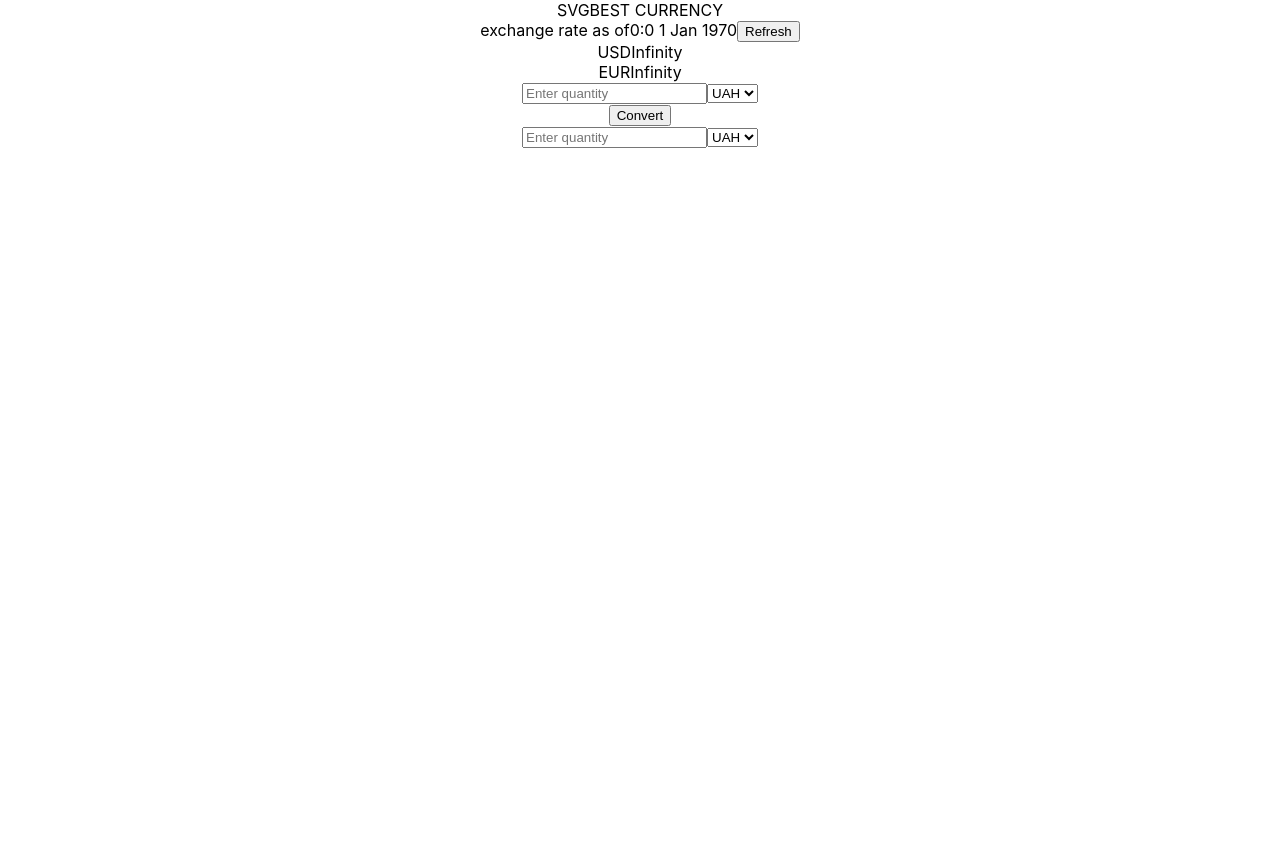
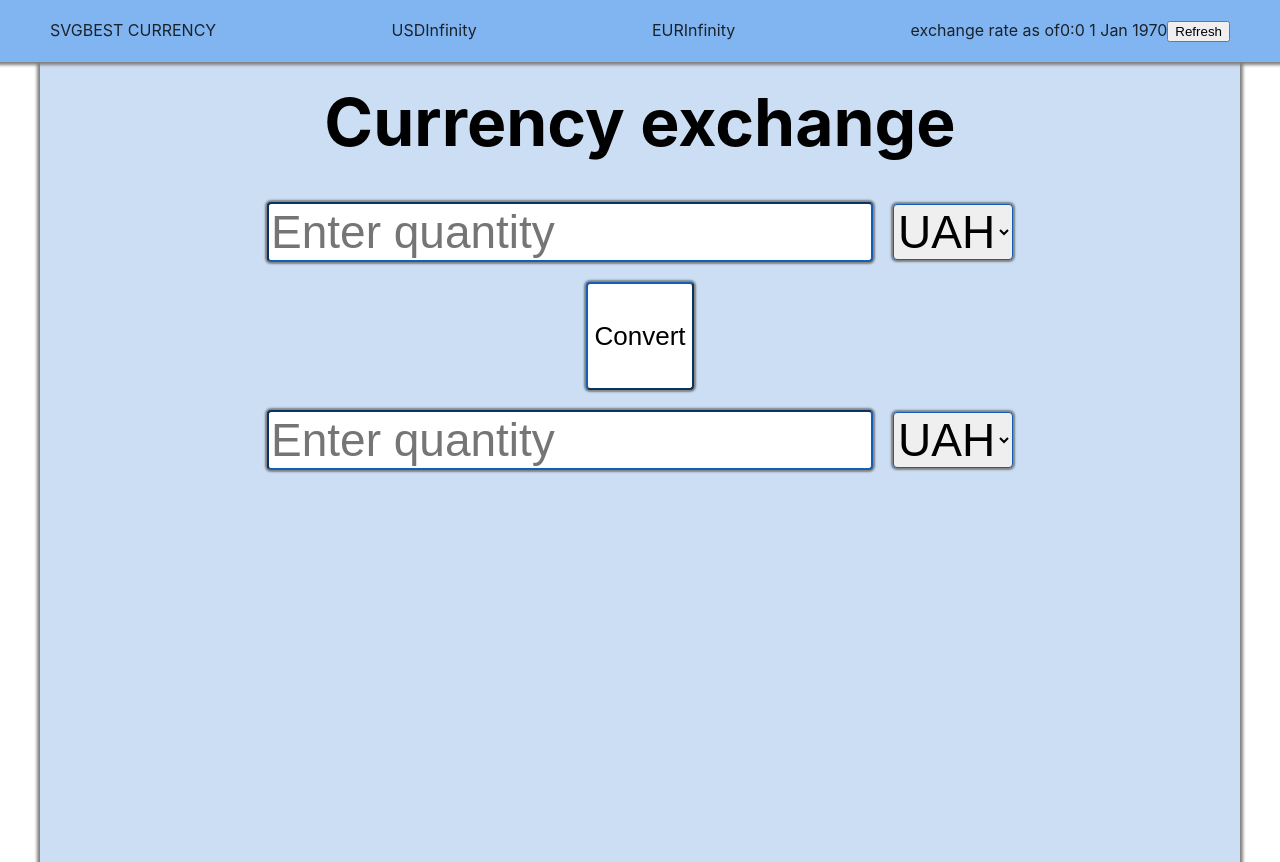
Before and after one commit to seacat271/converter, a React (Create React App) app: page / in a window 1280 px wide. Before the commit the page ends 800 px from the top, so only its background shows below. Built offline with nearby package versions, Linux system fonts and the light colour scheme; no server answers.

Commit message:
add style

```diff
--- a/package.json
+++ b/package.json
@@ -9,7 +9,10 @@
     "axios": "^1.1.2",
     "react": "^18.2.0",
     "react-dom": "^18.2.0",
+    "react-icons": "^4.6.0",
+    "react-loader-spinner": "^5.3.4",
     "react-scripts": "5.0.1",
+    "styled-components": "^5.3.6",
     "web-vitals": "^2.1.4"
   },
   "scripts": {
--- a/src/App.css
+++ /dev/null
@@ -1,38 +0,0 @@
-.App {
-  text-align: center;
-}
-
-.App-logo {
-  height: 40vmin;
-  pointer-events: none;
-}
-
-@media (prefers-reduced-motion: no-preference) {
-  .App-logo {
-    animation: App-logo-spin infinite 20s linear;
-  }
-}
-
-.App-header {
-  background-color: #282c34;
-  min-height: 100vh;
-  display: flex;
-  flex-direction: column;
-  align-items: center;
-  justify-content: center;
-  font-size: calc(10px + 2vmin);
-  color: white;
-}
-
-.App-link {
-  color: #61dafb;
-}
-
-@keyframes App-logo-spin {
-  from {
-    transform: rotate(0deg);
-  }
-  to {
-    transform: rotate(360deg);
-  }
-}
--- a/src/App.js
+++ b/src/App.jsx
@@ -1,6 +1,6 @@
-import { Header } from './components/Header/Header';
+import { Header } from './components/AppBar/AppBar';
 import {MainBody} from './components/MainPage/MainPage';
-import './App.css';
+
 import { useEffect, useState } from "react";
 import {FetchCurrency} from "./helpers/FetchCurrency"
 
@@ -39,10 +39,13 @@ function App() {
 
 
   return (
-    <div className="App">
+    <>
         <Header currencyUSD={currencyUSD} currencyEUR={currencyEUR} timestamp={timestamp}/>
-        <MainBody currencyUSD={currencyUSD} currencyEUR={currencyEUR}/>
-    </div>
+
+          <MainBody currencyUSD={currencyUSD} currencyEUR={currencyEUR}/>
+
+
+    </>
   );
 }
 
--- /dev/null
+++ b/src/App.styled.jsx
@@ -0,0 +1 @@
+import styled from "styled-components";
--- a/src/components/Header/Header.jsx
+++ b/src/components/AppBar/AppBar.jsx
@@ -1,4 +1,4 @@
-
+import {AppBar, Container} from "./AppBar.styled"
 
 function timeConverter(UNIX_timestamp){
     const a = new Date(UNIX_timestamp * 1000);
@@ -20,18 +20,13 @@ export const Header = ({currencyUSD, currencyEUR, timestamp, handleRefresh}) =>
 
     const currencyTime = timeConverter(timestamp)
     return (
-        <header>
-            <div>
+        <AppBar>
+            <Container>
                 <div>
                     <span>SVG</span>
                     <span>BEST CURRENCY</span>
                 </div>
-          <div>
-            <span>exchange rate as of</span>
-            <span>{currencyTime}</span>
-            <button type="submit" onClick={handleRefresh}>Refresh</button>
-          </div>
-            <div>
+                <div>
                     <span>USD</span>
                     <span>{1/currencyUSD}</span>
                 </div>
@@ -39,8 +34,13 @@ export const Header = ({currencyUSD, currencyEUR, timestamp, handleRefresh}) =>
                     <span>EUR</span>
                     <span>{1/currencyEUR}</span>
                 </div>
-            </div>
+          <div>
+            <span>exchange rate as of</span>
+            <span>{currencyTime}</span>
+            <button type="submit" onClick={handleRefresh}>Refresh</button>
+          </div>
+            </Container>
 
-        </header>
+        </AppBar>
     )
 }
--- /dev/null
+++ b/src/components/AppBar/AppBar.styled.jsx
@@ -0,0 +1,25 @@
+import styled from "styled-components"
+
+
+export const AppBar = styled.header`
+padding: 10px;
+background-color: #80b5f2;
+color: #1b222a;
+box-shadow: 0px 0px 3px 3px grey;
+position: relative;
+
+
+`
+export const Container = styled.div`
+width: 1200px;
+box-sizing: border-box;
+margin-left: auto;
+margin-right: auto;
+padding: 10px;
+display: flex;
+justify-content: space-between;
+`
+// export const
+// width: 1200px;
+// margin-left: auto;
+// margin-right: auto;
--- a/src/components/MainPage/MainPage.jsx
+++ b/src/components/MainPage/MainPage.jsx
@@ -1,4 +1,5 @@
 import {useState } from "react";
+import { Container, Title, MainBox, Input, Select, ConvertButton } from "./MainPage.styled";
 
 export const MainBody = ({currencyUSD, currencyEUR}) => {
     const [quantity1, setQuantity1] = useState("");
@@ -41,7 +42,7 @@ const index = (string) => {
         case "EURUSD":
             return currencyUSD/currencyEUR;
         default:
-            return;
+            return 1;
     }
 } ;
 
@@ -89,32 +90,34 @@ const handleClick = () => {
 }
 // if (!currency) return
 // const {quotes} = currency;
+
     return (
-        <main>
-            <div>
+        <Container>
+            <Title>Currency exchange</Title>
+            <MainBox>
                 <div>
                     <form>
-                    <input name="quantity1" type="number" placeholder="Enter quantity" value={quantity1} onChange={handleInputChange}/>
-                    <select name="currency1" size="1" onChange={handleSelectChange} value = {currency1}>
+                    <Input name="quantity1" type="number" placeholder="Enter quantity" value={quantity1} onChange={handleInputChange}/>
+                    <Select name="currency1" size="1" onChange={handleSelectChange} value = {currency1}>
                         <option value="UAH" defaultValue={true}>UAH</option>
                         <option value="USD">USD</option>
                         <option value="EUR">EUR</option>
-                    </select>
+                    </Select>
                     </form>
                 </div>
-                <button type = "button" onClick={handleClick} >Convert</button>
+                <ConvertButton type = "button" onClick={handleClick} >Convert</ConvertButton>
                 <div>
                     <form>
-                    <input name="quantity2" type="number"  placeholder="Enter quantity" value={quantity2} onChange={handleInputChange}/>
-                    <select name="currency2" size="1" onChange={handleSelectChange} value = {currency2}>
+                    <Input name="quantity2" type="number"  placeholder="Enter quantity" value={quantity2} onChange={handleInputChange}/>
+                    <Select name="currency2" size="1" onChange={handleSelectChange} value = {currency2}>
                         <option value="UAH" defaultValue={true}>UAH</option>
                         <option value="USD">USD</option>
                         <option value="EUR">EUR</option>
-                    </select>
+                    </Select>
                     </form>
                 </div>
-            </div>
+            </MainBox>
 
-        </main>
+        </Container>
     )
 }
--- /dev/null
+++ b/src/components/MainPage/MainPage.styled.jsx
@@ -0,0 +1,60 @@
+import styled from "styled-components";
+
+export const Container = styled.main`
+max-width: 1200px;
+height: 100vh;
+box-sizing: border-box;
+margin-left: auto;
+margin-right: auto;
+display: flex;
+flex-direction: column;
+gap: 20px;
+justify-content: center;
+align-items: center;
+padding: 20px;
+background-color: #cbdef4;
+box-shadow: 0px 0px 3px 3px grey;
+`
+
+export const Title = styled.h1`
+color: inherit;
+font-size: 66px;
+font-weight: 700;
+text-align: center;
+margin-bottom: 20px;
+`
+
+export const MainBox = styled.div`
+width: 100%;
+height: 100%;
+display: flex;
+flex-direction: column;
+gap: 20px;
+justify-content: flex-start;
+align-items: center;
+`
+export const Input = styled.input`
+border-radius: 4px;
+border-color: #115fb9;
+font-size: 46px;
+
+outline-color: #115fb9;
+box-shadow: 0px 0px 2px 2px grey;
+margin-right: 20px;
+`
+export const Select = styled.select`
+border-radius: 4px;
+border-color: #115fb9;
+box-shadow: 0px 0px 2px 2px grey;
+font-size: 46px;
+`
+export const ConvertButton = styled.button`
+width: 108px;
+height: 108px;
+border-radius: 4px;
+border-color: #115fb9;
+box-shadow: 0px 0px 2px 2px grey;
+font-size: 26px;
+padding: 4px;
+background-color: #ffffff;
+`
--- a/src/index.css
+++ b/src/index.css
@@ -1,3 +1,5 @@
+@import-normalize;
+
 body {
   margin: 0;
   font-family: -apple-system, BlinkMacSystemFont, 'Segoe UI', 'Roboto', 'Oxygen',
@@ -5,9 +7,21 @@ body {
     sans-serif;
   -webkit-font-smoothing: antialiased;
   -moz-osx-font-smoothing: grayscale;
+  background-color: #cbdef4;
+  background-color: rgb(255, 255, 255);
+box-sizing: border-box;
+
 }
 
 code {
   font-family: source-code-pro, Menlo, Monaco, Consolas, 'Courier New',
     monospace;
 }
+
+h1, h2, h3, h4, h5, h6, p, ul {
+  margin: 0;
+}
+ul {
+  padding-left: 0;
+  list-style: none;
+}
```
Also changed, not shown: 1 other file (tests, documents, lock files or other folders).
